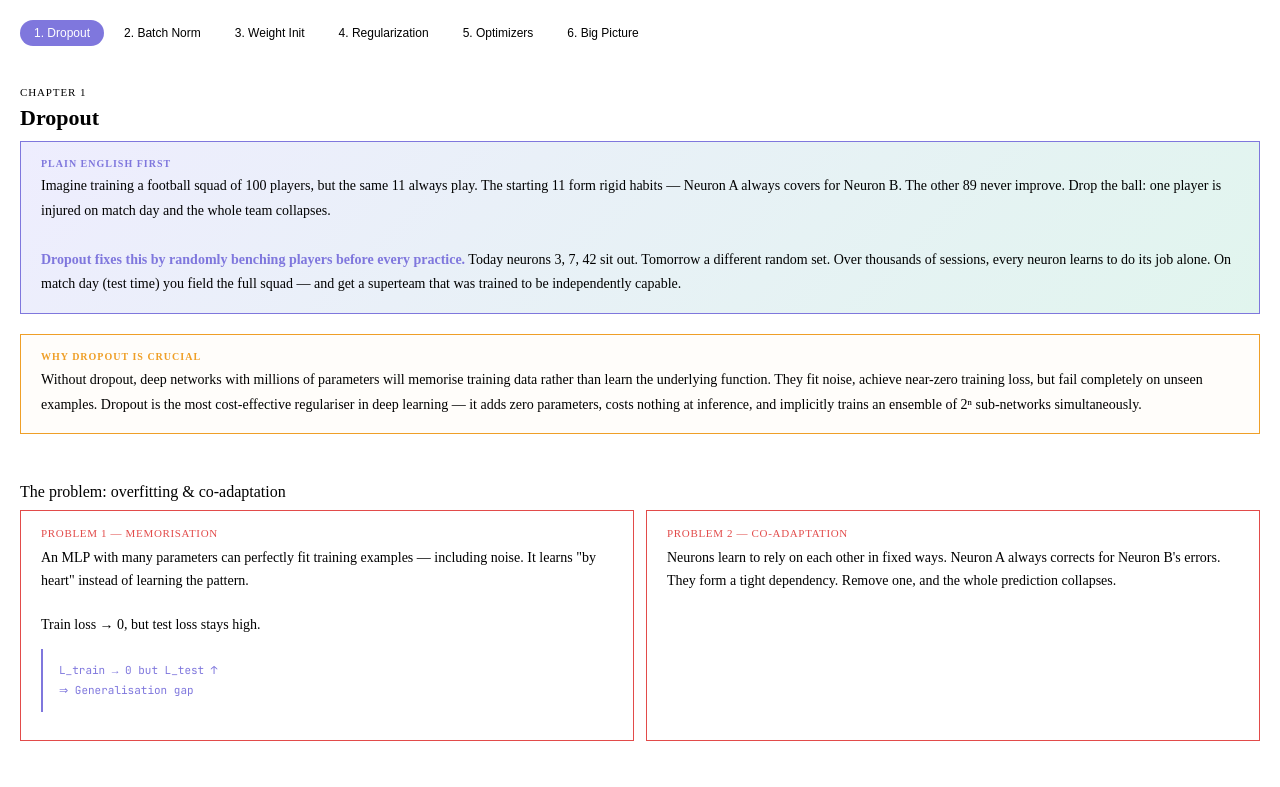
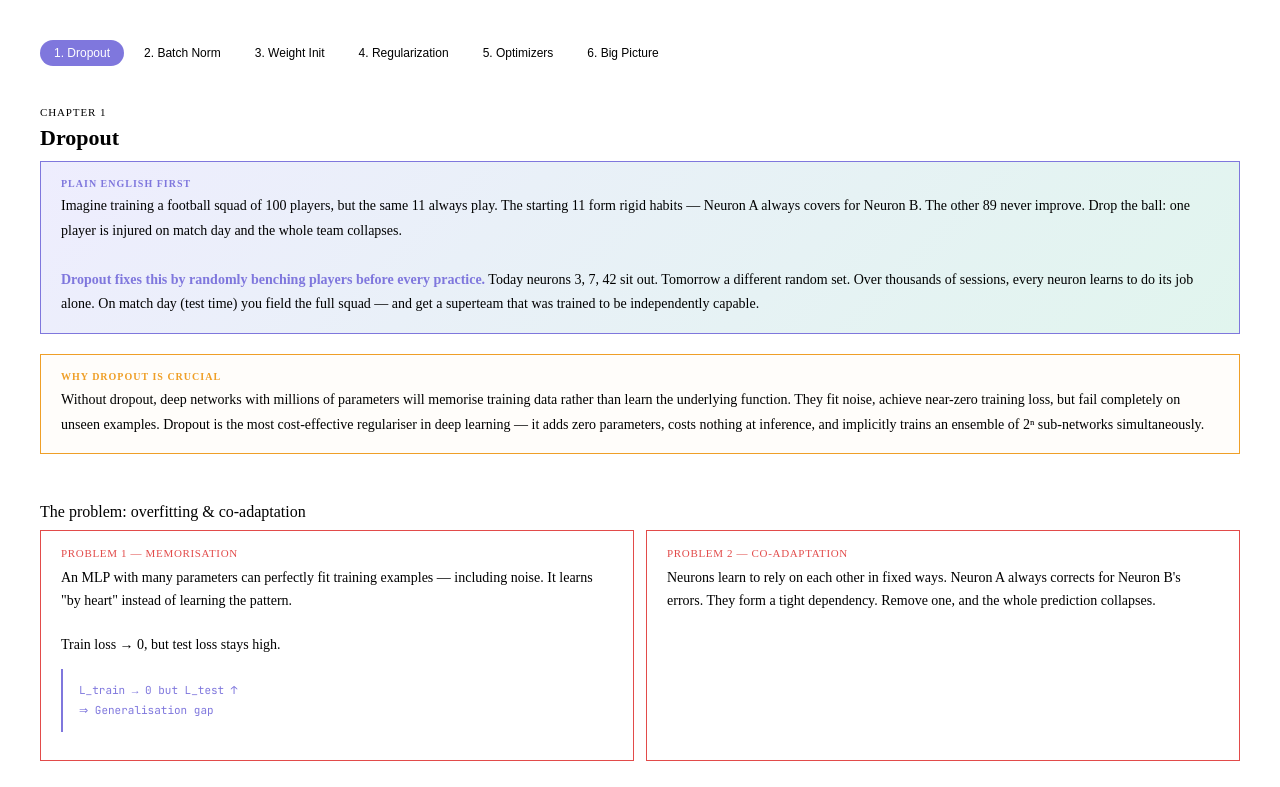
Before and after one commit to ChandraPrakash-Bathula/Neural-Networks-hyperparameters, a plain HTML site: page index.html in a window 1280 px wide. Shown: the top 787 px of the page. Drawn offline with Linux system fonts and the light colour scheme.

Commit message:
Adjust body margin and padding in index.html

```diff
--- a/index.html
+++ b/index.html
@@ -14,7 +14,7 @@
   }
 
   * { box-sizing: border-box; margin: 0; padding: 0; }
-  body { font-family: var(--font-sans); background: transparent; color: var(--text); margin: 10px; padding:10px;}
+  body { font-family: var(--font-sans); background: transparent; color: var(--text); margin: 20px; padding:20px;}
   .root { padding: 0 0 2rem; }
 
   /* ── Nav ── */
```
